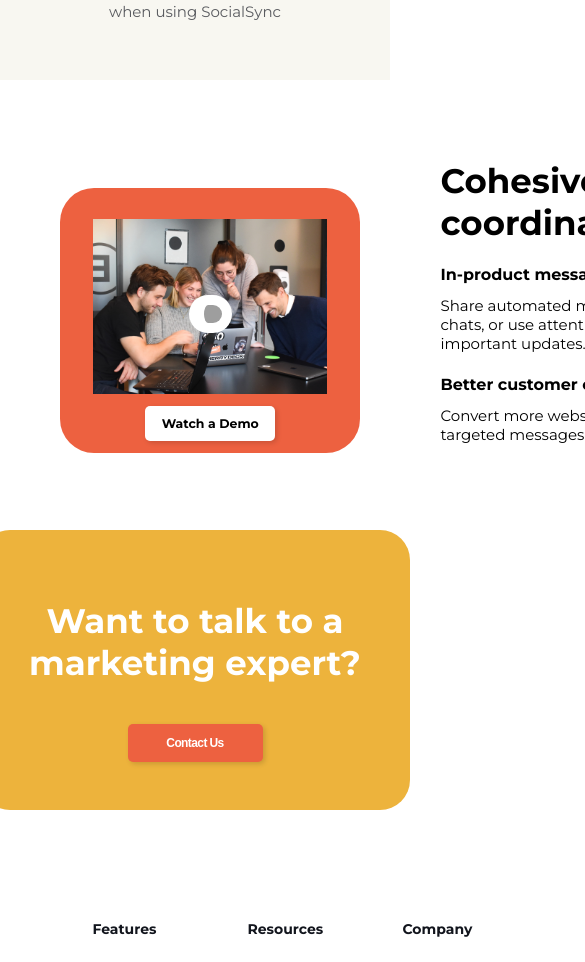
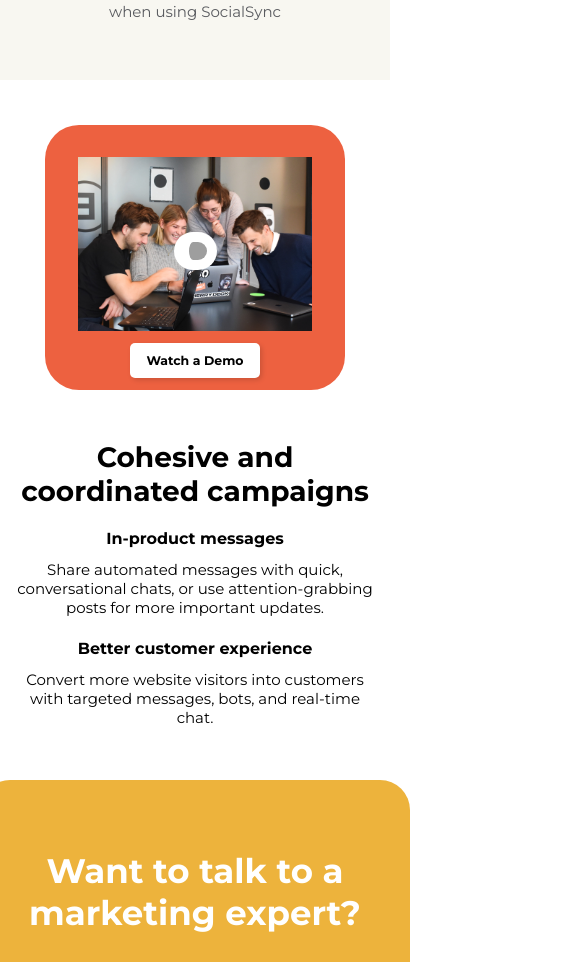
Before and after one commit to akinevans/socialsync, a React (Create React App) app: page / in a window 390 px wide. Shown: the part 2700-3662 px from the top of the page, 585 px wide, since content can reach past the window. Built offline with nearby package versions, Linux system fonts and the light colour scheme; grey boxes are pictures that could not be loaded.

Commit message:
Implement Mobile view for Demo component

```diff
--- a/src/components/Demo.css
+++ b/src/components/Demo.css
@@ -113,9 +113,9 @@
   margin-top: 20px;
 }
 
-/** Tablet View */
-/** Tablet View */
-/** Tablet View */
+/** Tablet View 1000px */
+/** Tablet View 1000px */
+/** Tablet View 1000px */
 
 @media (max-width: 1000px) {
   .demo-outer-wrapper,
@@ -195,3 +195,47 @@
     margin-top: 12px;
   }
 } /* End Tablet View*/
+
+/** Tablet View 895px */
+/** Tablet View 895px */
+/** Tablet View 895px */
+
+@media (max-width: 895px) {
+  .demo-text-wrapper h1,
+  .demo-text-wrapper h4,
+  .demo-text-wrapper p {
+    width: 370px;
+    /* border: 2px solid red; */
+  }
+
+  .demo-text-wrapper h1 {
+    font-size: 28px;
+    margin: 0 0 5px 0;
+  }
+} /*End Tablet 895px*/
+
+/** Mobile View 790px */
+
+@media (max-width: 790px) {
+  .demo-outer-wrapper,
+  .demo-inner-wrapper {
+    flex-direction: column;
+    justify-content: space-around;
+    align-items: center;
+  }
+
+  .demo-outer-wrapper {
+    height: 650px;
+    margin-top: 40px;
+    /* border: 2px solid red; */
+  }
+
+  .demo-text-wrapper {
+    justify-content: center;
+    align-items: center;
+    /* border: 2px solid red; */
+    text-align: center;
+    width: fit-content;
+    margin: 40px 0 5px 0;
+  }
+} /*End Mobile 790px*/
```
